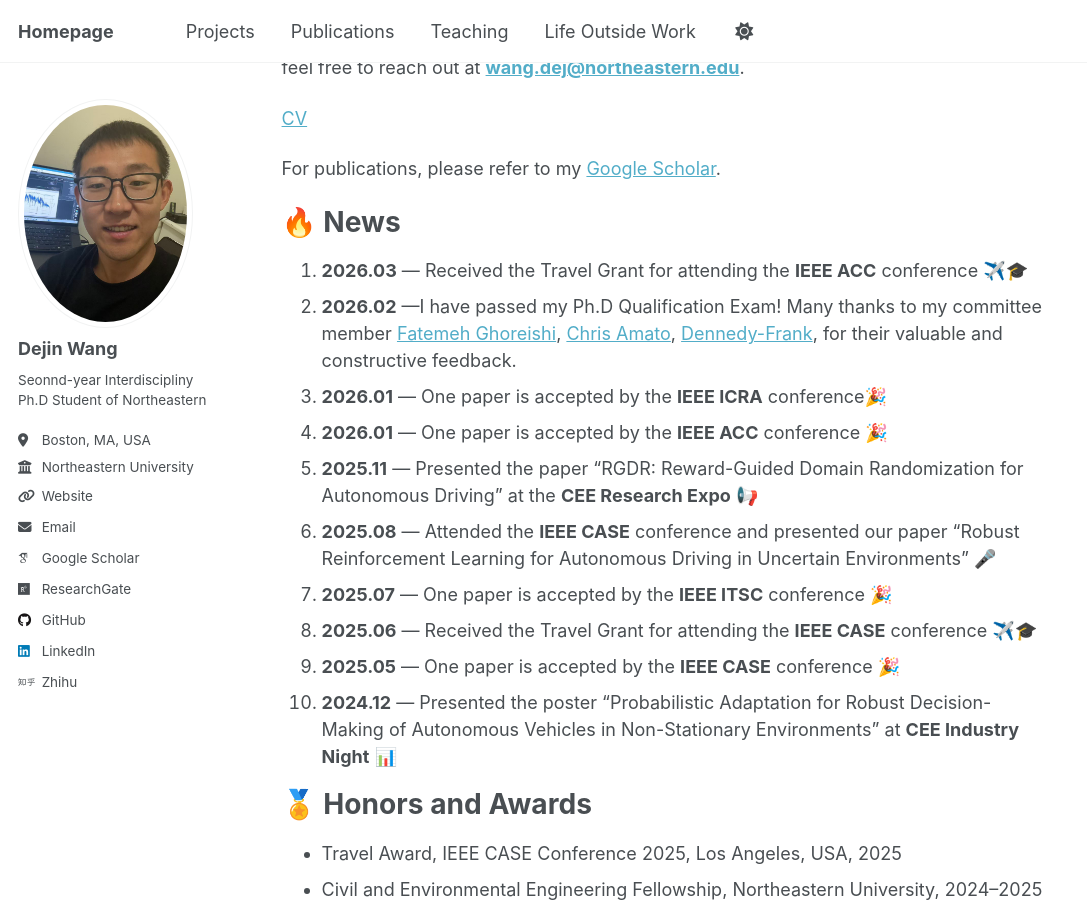
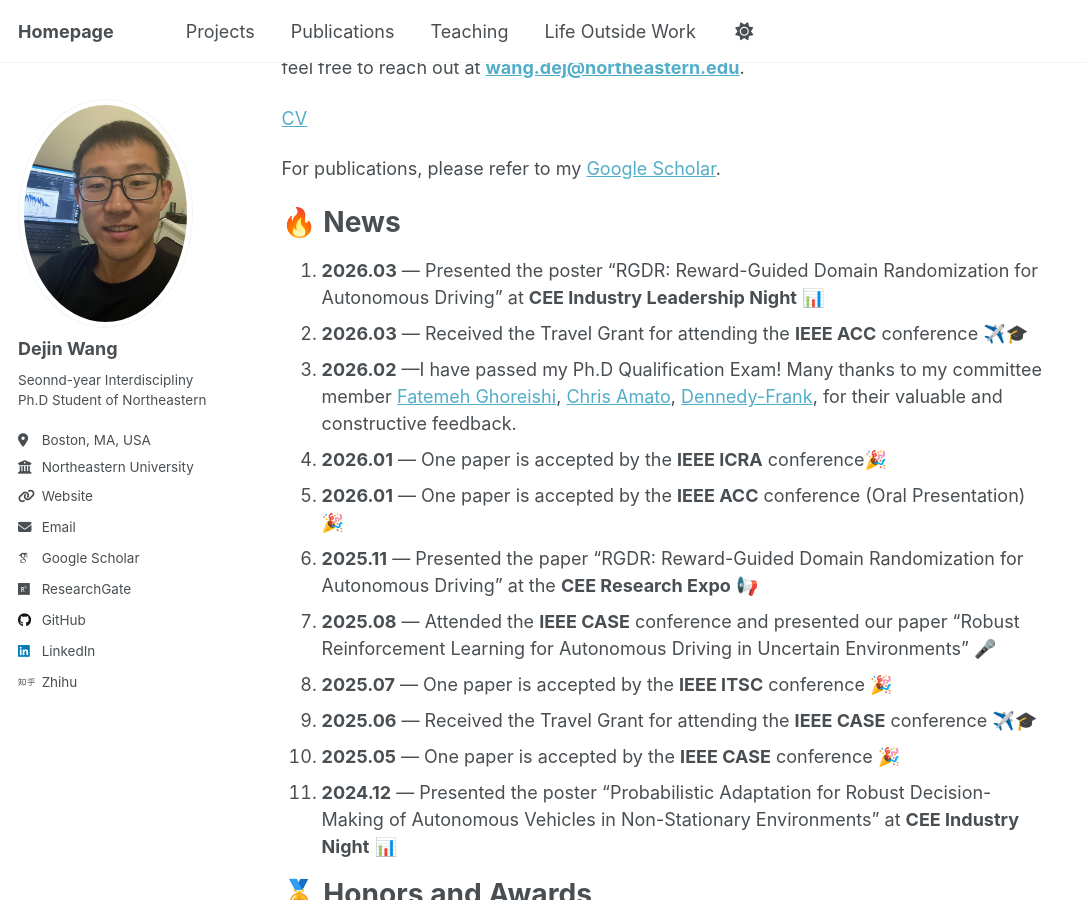
Before and after one commit to dejin-wang/dejin-wang.github.io, a Jekyll site: the page built from _pages/about.md, in a window 1280 px wide and 900 px high, scrolled down 311 px. Shown: the whole window, without its empty margins (0-1087 px from the left). Built offline with Jekyll 4.4.1, drawn with Linux system fonts in a browser that asks for light colours; some web fonts are replaced; a script that is not in the unit is left out.

Commit message:
Update about.md

```diff
--- a/_pages/about.md
+++ b/_pages/about.md
@@ -20,16 +20,18 @@ For publications, please refer to my [Google Scholar](https://scholar.google.com
 
 🔥 News
 ======
-1. **2026.03** — Received the Travel Grant for attending the **IEEE ACC** conference ✈️🎓
-2. **2026.02** —I have passed my Ph.D Qualification Exam! Many thanks to my committee member [Fatemeh Ghoreishi](https://ghoreishi.lab.northeastern.edu/), [Chris Amato](https://www.khoury.northeastern.edu/people/chris-amato/), [Dennedy-Frank](https://coe.northeastern.edu/people/dennedy-frank-james/), for their valuable and constructive feedback.
-3. **2026.01** — One paper is accepted by the **IEEE ICRA** conference🎉
-4. **2026.01** — One paper is accepted by the **IEEE ACC** conference 🎉
-5. **2025.11** — Presented the paper “RGDR: Reward-Guided Domain Randomization for Autonomous Driving” at the **CEE Research Expo** 📢
-6. **2025.08** — Attended the **IEEE CASE** conference and presented our paper “Robust Reinforcement Learning for Autonomous Driving in Uncertain Environments” 🎤
-7. **2025.07** — One paper is accepted by the **IEEE ITSC** conference 🎉
-8. **2025.06** — Received the Travel Grant for attending the **IEEE CASE** conference ✈️🎓
-9. **2025.05** — One paper is accepted by the **IEEE CASE** conference 🎉
-10. **2024.12** — Presented the poster “Probabilistic Adaptation for Robust Decision-Making of Autonomous Vehicles in Non-Stationary Environments” at **CEE Industry Night** 📊
+
+1. **2026.03** — Presented the poster “RGDR: Reward-Guided Domain Randomization for Autonomous Driving” at **CEE Industry Leadership Night** 📊
+2. **2026.03** — Received the Travel Grant for attending the **IEEE ACC** conference ✈️🎓
+3. **2026.02** —I have passed my Ph.D Qualification Exam! Many thanks to my committee member [Fatemeh Ghoreishi](https://ghoreishi.lab.northeastern.edu/), [Chris Amato](https://www.khoury.northeastern.edu/people/chris-amato/), [Dennedy-Frank](https://coe.northeastern.edu/people/dennedy-frank-james/), for their valuable and constructive feedback.
+4. **2026.01** — One paper is accepted by the **IEEE ICRA** conference🎉
+5. **2026.01** — One paper is accepted by the **IEEE ACC** conference (Oral Presentation) 🎉
+6. **2025.11** — Presented the paper “RGDR: Reward-Guided Domain Randomization for Autonomous Driving” at the **CEE Research Expo** 📢
+7. **2025.08** — Attended the **IEEE CASE** conference and presented our paper “Robust Reinforcement Learning for Autonomous Driving in Uncertain Environments” 🎤
+8. **2025.07** — One paper is accepted by the **IEEE ITSC** conference 🎉
+9. **2025.06** — Received the Travel Grant for attending the **IEEE CASE** conference ✈️🎓
+10. **2025.05** — One paper is accepted by the **IEEE CASE** conference 🎉
+11. **2024.12** — Presented the poster “Probabilistic Adaptation for Robust Decision-Making of Autonomous Vehicles in Non-Stationary Environments” at **CEE Industry Night** 📊
 
 
 
```
